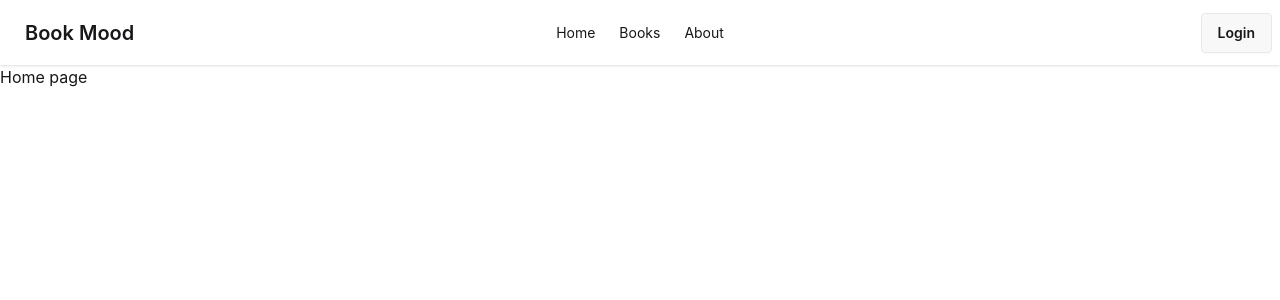
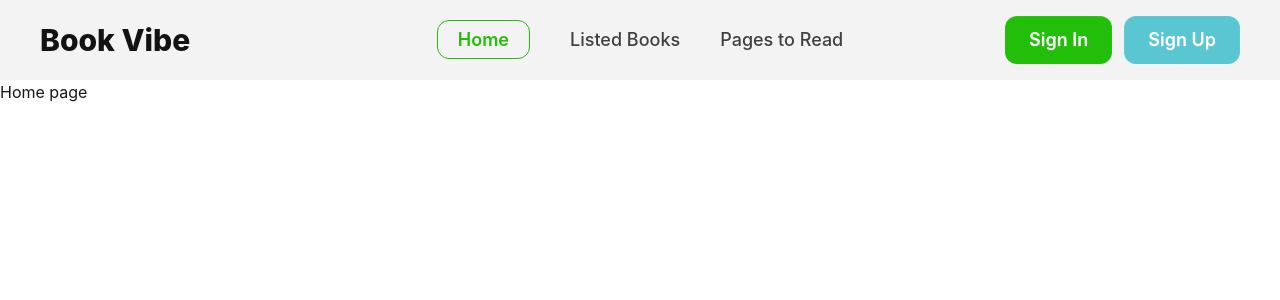
Before and after one commit to Tariqul-stack/book-mood, a React (Vite) app: page / in a window 1280 px wide. Shown: the top 300 px of the page. Built offline with nearby package versions, Linux system fonts and the light colour scheme.

Commit message:
Create responsive navbar with NavLink active styling and mobile menu

```diff
--- a/src/components/shared/NavBar/NavBar.jsx
+++ b/src/components/shared/NavBar/NavBar.jsx
@@ -1,28 +1,81 @@
 import React from "react";
+import { Menu } from "lucide-react";
+import { NavLink } from "react-router-dom";
 
 const Navbar = () => {
+  const navStyle = ({ isActive }) =>
+    isActive
+      ? "px-5 py-2 rounded-xl border border-[#23BE0A] text-[#23BE0A] font-semibold"
+      : "hover:text-[#131313] transition";
+
+  const links = (
+    <>
+      <li>
+        <NavLink to="/" className={navStyle}>
+          Home
+        </NavLink>
+      </li>
+
+      <li>
+        <NavLink to="/books" className={navStyle}>
+          Listed Books
+        </NavLink>
+      </li>
+
+      <li>
+        <NavLink to="/page-to-read" className={navStyle}>
+          Pages to Read
+        </NavLink>
+      </li>
+    </>
+  );
+
   return (
-    <div className="navbar bg-base-100 shadow-sm">
-      <div className="navbar-start">
-        <a className="btn btn-ghost text-xl">Book Mood</a>
-      </div>
+    <div className="bg-[#F3F3F3]">
+      <div className="navbar max-w-7xl mx-auto px-4 sm:px-6 lg:px-10 py-4">
+        {/* Left */}
+        <div className="navbar-start">
+          {/* Mobile dropdown */}
+          <div className="dropdown lg:hidden">
+            <div tabIndex={0} role="button" className="btn btn-ghost px-2">
+              <Menu className="w-6 h-6 text-[#1C1C1C]" />
+            </div>
 
-      <div className="navbar-center hidden lg:flex">
-        <ul className="menu menu-horizontal px-1">
-          <li>
-            <a>Home</a>
-          </li>
-          <li>
-            <a>Books</a>
-          </li>
-          <li>
-            <a>About</a>
-          </li>
-        </ul>
-      </div>
+            <ul
+              tabIndex={0}
+              className="menu menu-sm dropdown-content mt-3 z-10 p-3 shadow bg-white rounded-2xl w-52 space-y-1"
+            >
+              {links}
+            </ul>
+          </div>
 
-      <div className="navbar-end">
-        <a className="btn">Login</a>
+          <h1 className="text-2xl sm:text-3xl font-extrabold text-[#131313] cursor-pointer">
+            Book Vibe
+          </h1>
+        </div>
+
+        {/* Center nav (desktop) */}
+        <div className="navbar-center hidden lg:flex">
+          <ul className="flex items-center gap-6 xl:gap-10 text-lg font-medium text-[#131313CC]">
+            {links}
+          </ul>
+        </div>
+
+        {/* Right buttons */}
+        <div className="navbar-end gap-3">
+          <button className="hidden sm:inline-flex btn h-12 px-6 rounded-xl border-none bg-[#23BE0A] text-white text-lg font-semibold hover:bg-[#1faa0a]">
+            Sign In
+          </button>
+
+          <button className="hidden sm:inline-flex btn h-12 px-6 rounded-xl border-none bg-[#59C6D2] text-white text-lg font-semibold hover:bg-[#46b7c4]">
+            Sign Up
+          </button>
+
+          {/* Mobile */}
+          <button className="sm:hidden btn h-10 px-4 rounded-xl border-none bg-[#23BE0A] text-white font-semibold hover:bg-[#1faa0a]">
+            Sign In
+          </button>
+        </div>
       </div>
     </div>
   );
```
